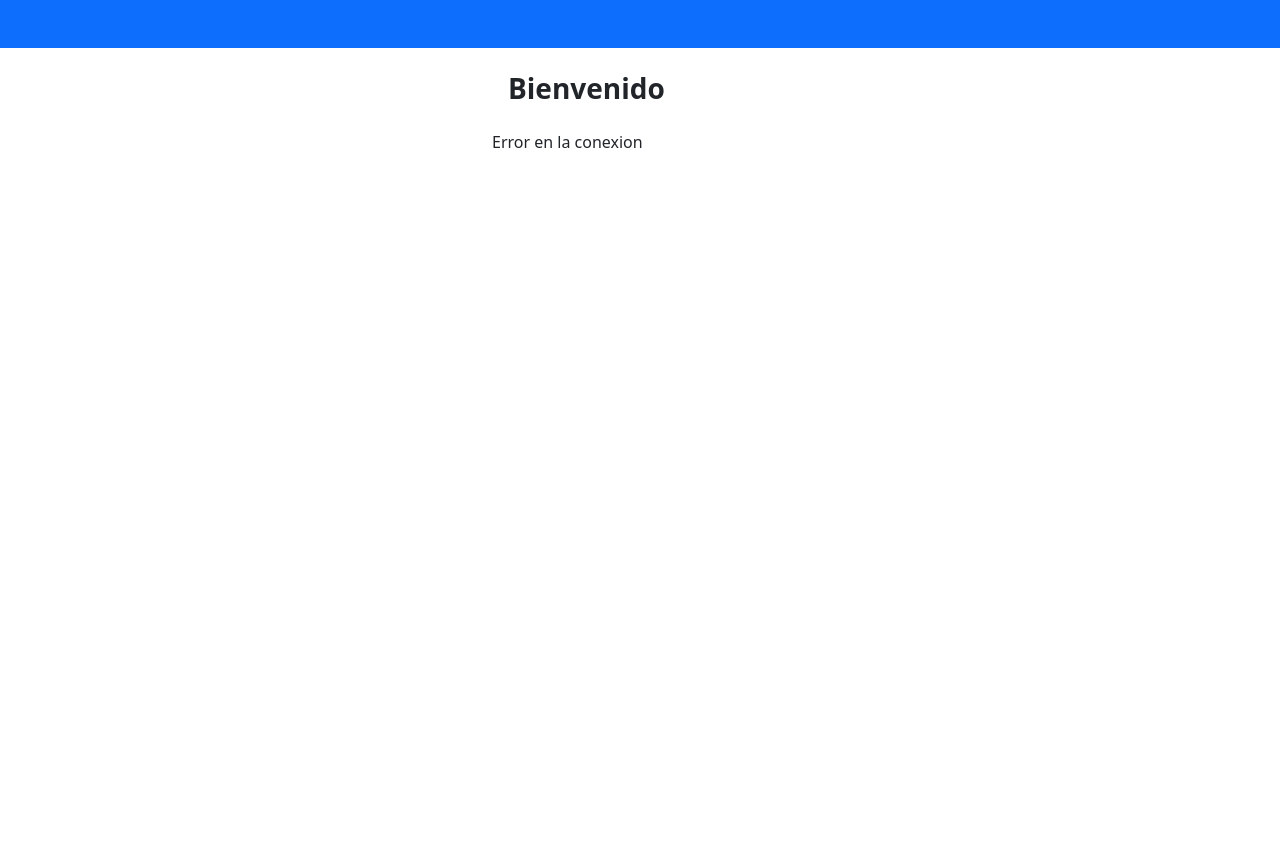
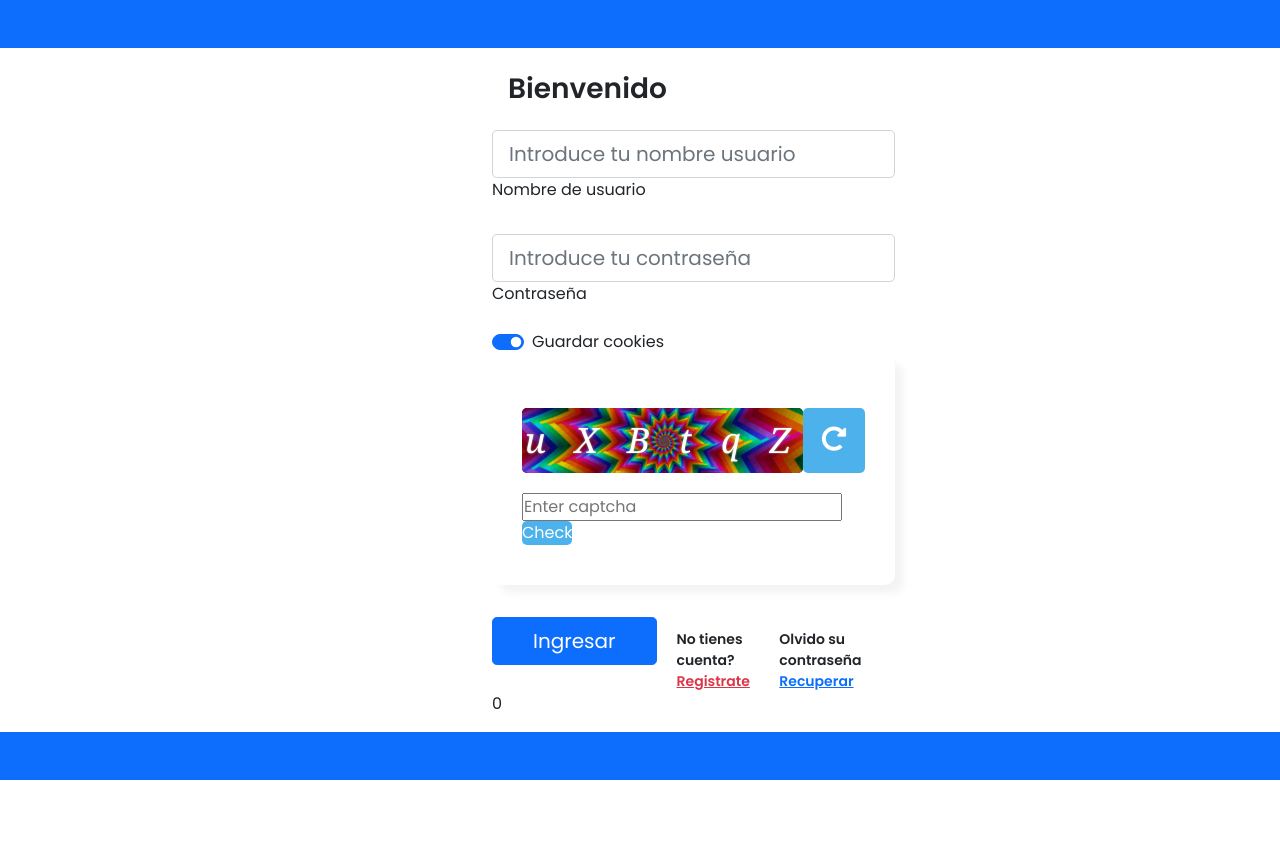
Before and after one commit to NotAngelexe/AvanceLoggin, a PHP site: page /login.php in a window 1280 px wide. Run offline with PHP 8.4, Linux system fonts and the light colour scheme; data that the repository does not hold is empty.

Commit message:
Ya solo falan las cookies wtf

```diff
--- a/login/conexion.php
+++ b/login/conexion.php
@@ -1,9 +1,9 @@
 <?php
 ###Conexion a la base de datos
- $servidor='localhost:33065';
+ $servidor='localhost:3306';
  $cuenta='root';
  $password='';
- $bd='usuario';
+ $bd='usuarios';
 
  //conexion a la base de datos
  $conexion = new mysqli($servidor,$cuenta,$password,$bd);
--- a/login/login.php
+++ b/login/login.php
@@ -1,6 +1,6 @@
 <?php
 session_start();
-    $_SESSION['intentosLogin']=0;
+$_SESSION['intentosLogin'] = 0;
 ?>
 <!DOCTYPE html>
 <html lang="en">
@@ -9,14 +9,18 @@
     <meta charset="UTF-8">
     <meta http-equiv="X-UA-Compatible" content="IE=edge">
     <meta name="viewport" content="width=device-width, initial-scale=1.0">
-    <link rel="stylesheet" type="text/css" href="../css/main.css" />
-    <link rel="icon" type="image/jpg" href="../media/logo.png"/>
-    <link href="https://cdn.jsdelivr.net/npm/bootstrap@5.0.2/dist/css/bootstrap.min.css" rel="stylesheet" integrity="sha384-EVSTQN3/azprG1Anm3QDgpJLIm9Nao0Yz1ztcQTwFspd3yD65VohhpuuCOmLASjC" crossorigin="anonymous">
+    <link rel="stylesheet" type="text/css" href="../css/main.css"/>
+    <link rel="stylesheet" href="style.css">
+    <link rel="stylesheet" href="https://cdnjs.cloudflare.com/ajax/libs/font-awesome/5.15.3/css/all.min.css"/>
+    <link rel="icon" type="image/jpg" href="../media/logo.png" />
+    <link href="https://cdn.jsdelivr.net/npm/bootstrap@5.0.2/dist/css/bootstrap.min.css" rel="stylesheet"
+        integrity="sha384-EVSTQN3/azprG1Anm3QDgpJLIm9Nao0Yz1ztcQTwFspd3yD65VohhpuuCOmLASjC" crossorigin="anonymous">
     <title>Login</title>
 </head>
 
 <body>
-<div class="d-flex flex-column flex-md-row text-center text-md-start justify-content-between py-4 px-4 px-xl-5 bg-primary">
+    <div
+        class="d-flex flex-column flex-md-row text-center text-md-start justify-content-between py-4 px-4 px-xl-5 bg-primary">
         <!-- Copyright -->
         <div class="text-white mb-3 mb-md-0">
         </div>
@@ -35,40 +39,72 @@
                             <h3 class="text-center fw-bold mx-3 mb-0">Bienvenido</h3>
                         </div>
                         <!---------Mensaje extra------------->
-                        <?php include("conexion.php");?>
-                        <?php include("controlador.php");?>
+                        <?php include("conexion.php"); ?>
+                        <?php include("controlador.php"); ?>
 
                         <!-- Ususario -->
                         <div class="form-outline mb-4">
-                            <input type="text" name="usuario" class="form-control form-control-lg" placeholder="Introduce tu nombre usuario" value="<?php if (isset($_COOKIE["name"])) {echo $_COOKIE["name"];} ?>" required/>
+                            <input type="text" name="usuario" class="form-control form-control-lg"
+                                placeholder="Introduce tu nombre usuario"
+                                value="<?php if (isset($_COOKIE["name"])) {
+                                echo $_COOKIE["name"];
+                            } ?>" required />
                             <label class="form-label" for="form3Example3">Nombre de usuario</label>
                         </div>
 
                         <!-- Password -->
                         <div class="form-outline mb-3">
-                            <input type="password" name="pass" class="form-control form-control-lg" placeholder="Introduce tu contraseña" value="<?php if (isset($_COOKIE["pass"])) {echo $_COOKIE["pass"];} ?>" required/>
+                            <input type="password" name="pass" class="form-control form-control-lg"
+                                placeholder="Introduce tu contraseña"
+                                value="<?php if (isset($_COOKIE["pass"])) {
+                                echo $_COOKIE["pass"];
+                            } ?>" required />
                             <label class="form-label" for="form3Example4">Contraseña</label>
                         </div>
 
                         <div class="form-check form-switch">
-                            <input class="form-check-input" type="checkbox" id="flexSwitchCheckChecked" name="recordar" checked>
+                            <input class="form-check-input" type="checkbox" id="flexSwitchCheckChecked" name="recordar"
+                                checked>
                             <label class="form-check-label" for="flexSwitchCheckChecked">Guardar cookies</label>
+                        </div>
+
+                        <div class="wrapper">
+                            <div class="captcha-area">
+                                <div class="captcha-img">
+                                    <img src="captcha-bg.gif" alt="Captch Background">
+                                    <span class="captcha"></span>
+                                </div>
+                                <button class="reload-btn"><i class="fas fa-redo-alt"></i></button>
+                            </div>
+                            <form action="#" class="input-area">
+                                <input type="text" placeholder="Enter captcha" maxlength="6" spellcheck="false"
+                                    required>
+                                <button class="check-btn">Check</button>
+                            </form>
+                            <div class="status-text"></div>
                         </div>
 
                         <div class=" d-flex  text-center text-lg-start mt-4 pt-2 flex-row justify-content-between">
                             <div style="margin-right:20px">
-                            <button type="submit" name="btn-ingresar" value="enviar" class="btn btn-primary btn-lg" style="padding-left: 2.5rem; padding-right: 2.5rem;">Ingresar</button>
-
+                                <button type="submit" name="btn-ingresar" value="enviar" class="btn btn-primary btn-lg"
+                                    style="padding-left: 2.5rem; padding-right: 2.5rem;">Ingresar</button>
                             </div>
-                            <p class="small fw-bold mt-2 pt-1 mb-0">No tienes cuenta? <a href="register.php" class="link-danger">Registrate</a></p>
-                            <p class="small fw-bold mt-2 pt-1 mb-0">Olvido su contraseña <a href="#" class="link-prymary">Recuperar</a></p>
+                            <br>
+                            <p class="small fw-bold mt-2 pt-1 mb-0">No tienes cuenta? <a href="register.php"
+                                    class="link-danger">Registrate</a></p>
+                            <br>
+                            <p class="small fw-bold mt-2 pt-1 mb-0">Olvido su contraseña <a href="#"
+                                    class="link-prymary">Recuperar</a></p>
                         </div>
-                        <p> <?php echo $_SESSION['intentosLogin'] ?></p>
+                        <p>
+                            <?php echo $_SESSION['intentosLogin'] ?>
+                        </p>
                     </form>
                 </div>
             </div>
         </div>
-        <div class="d-flex flex-column flex-md-row text-center text-md-start justify-content-between py-4 px-4 px-xl-5 bg-primary">
+        <div
+            class="d-flex flex-column flex-md-row text-center text-md-start justify-content-between py-4 px-4 px-xl-5 bg-primary">
             <!-- Copyright -->
             <div class="text-white mb-3 mb-md-0">
             </div>
@@ -76,7 +112,10 @@
         </div>
 
     </section>
-    <script src="https://cdn.jsdelivr.net/npm/bootstrap@5.0.2/dist/js/bootstrap.bundle.min.js" integrity="sha384-MrcW6ZMFYlzcLA8Nl+NtUVF0sA7MsXsP1UyJoMp4YLEuNSfAP+JcXn/tWtIaxVXM" crossorigin="anonymous"></script>
+    <script src="https://cdn.jsdelivr.net/npm/bootstrap@5.0.2/dist/js/bootstrap.bundle.min.js"
+        integrity="sha384-MrcW6ZMFYlzcLA8Nl+NtUVF0sA7MsXsP1UyJoMp4YLEuNSfAP+JcXn/tWtIaxVXM"
+        crossorigin="anonymous"></script>
+        <script src="script.js"></script>
 </body>
 
 </html>
--- /dev/null
+++ b/login/script.js
@@ -0,0 +1,45 @@
+const captcha = document.querySelector(".captcha"),
+reloadBtn = document.querySelector(".reload-btn"),
+inputField = document.querySelector(".input-area input"),
+checkBtn = document.querySelector(".check-btn"),
+statusTxt = document.querySelector(".status-text");
+
+//storing all captcha characters in array
+let allCharacters = ['A', 'B', 'C', 'D', 'E', 'F', 'G', 'H', 'I', 'J', 'K', 'L', 'M', 'N', 'O',
+                     'P', 'Q', 'R', 'S', 'T', 'U', 'V', 'W', 'X', 'Y', 'Z', 'a', 'b', 'c', 'd',
+                     'e', 'f', 'g', 'h', 'i', 'j', 'k', 'l', 'm', 'n', 'o', 'p', 'q', 'r', 's',
+                     't', 'u', 'v', 'w', 'x', 'y', 'z', 0, 1, 2, 3, 4, 5, 6, 7, 8, 9];
+function getCaptcha(){
+  for (let i = 0; i < 6; i++) { //getting 6 random characters from the array
+    let randomCharacter = allCharacters[Math.floor(Math.random() * allCharacters.length)];
+    captcha.innerText += ` ${randomCharacter}`; //passing 6 random characters inside captcha innerText
+  }
+}
+getCaptcha();
+reloadBtn.addEventListener("click", ()=>{
+  removeContent();
+  getCaptcha();
+});
+
+checkBtn.addEventListener("click", e =>{
+  e.preventDefault();
+  statusTxt.style.display = "block";
+  let inputVal = inputField.value.split('').join(' ');
+  if(inputVal == captcha.innerText){ //Si coincide
+    statusTxt.style.color = "#4db2ec";
+    statusTxt.innerText = "No eres un robot xd";
+    setTimeout(()=>{ //Borra el contenido y espera 2 seg
+      removeContent();
+      getCaptcha();
+    }, 2000);
+  }else{
+    statusTxt.style.color = "#ff0000";
+    statusTxt.innerText = "Captcha not matched. Please try again!";
+  }
+});
+
+function removeContent(){
+ inputField.value = "";
+ captcha.innerText = "";
+ statusTxt.style.display = "none";
+}
--- /dev/null
+++ b/login/style.css
@@ -0,0 +1,170 @@
+/* Import Google font - Poppins & Noto */
+@import url('https://fonts.googleapis.com/css2?family=Noto+Serif:ital@1&family=Poppins:wght@400;500;600&display=swap');
+*{
+  margin: 0;
+  padding: 0;
+  box-sizing: border-box;
+  font-family: "Poppins", sans-serif;
+}
+::selection{
+  color: #fff;
+  background: #4db2ec;
+}
+/* body{
+  display: flex;
+  align-items: center;
+  justify-content: center;
+  min-height: 100vh;
+  background: #4db2ec;
+} */
+.wrapper{
+  max-width: 485px;
+  width: 100%;
+  background: #fff;
+  padding: 22px 30px 40px;
+  border-radius: 10px;
+  box-shadow: 8px 8px 8px rgba(0, 0, 0, 0.05);
+}
+
+.wrapper header{
+  color: #4db2ec;
+  font-size: 33px;
+  font-weight: 500;
+  text-align: center;
+}
+.wrapper .captcha-area{
+  display: flex;
+  height: 65px;
+  margin: 30px 0 20px;
+  align-items: center;
+  justify-content: space-between;
+}
+.captcha-area .captcha-img{
+  height: 100%;
+  width: 345px;
+  user-select: none;
+  background: #000;
+  border-radius: 5px;
+  position: relative;
+}
+.captcha-img img{
+  width: 100%;
+  height: 100%;
+  object-fit: cover;
+  border-radius: 5px;
+  opacity: 0.95;
+}
+.captcha-img .captcha{
+  position: absolute;
+  left: 50%;
+  top: 50%;
+  width: 100%;
+  color: #fff;
+  font-size: 35px;
+  text-align: center;
+  letter-spacing: 10px;
+  transform: translate(-50%, -50%);
+  text-shadow: 0px 0px 2px #b1b1b1;
+  font-family: 'Noto Serif', serif;
+}
+.wrapper button{
+  outline: none;
+  border: none;
+  color: #fff;
+  cursor: pointer;
+  background: #4db2ec;
+  border-radius: 5px;
+  transition: all 0.3s ease;
+}
+.wrapper button:hover{
+  background: #2fa5e9;
+}
+.captcha-area .reload-btn{
+  width: 75px;
+  height: 100%;
+  font-size: 25px;
+}
+.captcha-area .reload-btn i{
+  transition: transform 0.3s ease;
+}
+.captcha-area .reload-btn:hover i{
+  transform: rotate(15deg);
+}
+.wrapper .input-area{
+  height: 60px;
+  width: 100%;
+  position: relative;
+}
+.input-area input{
+  width: 100%;
+  height: 100%;
+  outline: none;
+  padding-left: 20px;
+  font-size: 20px;
+  border-radius: 5px;
+  border: 1px solid #bfbfbf;
+}
+.input-area input:is(:focus, :valid){
+  padding-left: 19px;
+  border: 2px solid #4db2ec;
+}
+.input-area input::placeholder{
+  color: #bfbfbf;
+}
+.input-area .check-btn{
+  position: absolute;
+  right: 7px;
+  top: 50%;
+  font-size: 17px;
+  height: 45px;
+  padding: 0 20px;
+  opacity: 0;
+  pointer-events: none;
+  transform: translateY(-50%);
+}
+.input-area input:valid + .check-btn{
+  opacity: 1;
+  pointer-events: auto;
+}
+.wrapper .status-text{
+  display: none;
+  font-size: 18px;
+  text-align: center;
+  margin: 20px 0 -5px;
+}
+
+@media (max-width: 506px){
+  body{
+    padding: 0 10px;
+  }
+  .wrapper{
+    padding: 22px 25px 35px;
+  }
+  .wrapper header{
+    font-size: 25px;
+  }
+  .wrapper .captcha-area{
+    height: 60px;
+  }
+  .captcha-area .captcha{
+    font-size: 28px;
+    letter-spacing: 5px;
+  }
+  .captcha-area .reload-btn{
+    width: 60px;
+    margin-left: 5px;
+    font-size: 20px;
+  }
+  .wrapper .input-area{
+    height: 55px;
+  }
+  .input-area .check-btn{
+    height: 40px;
+  }
+  .wrapper .status-text{
+    font-size: 15px;
+  }
+  .captcha-area .captcha-img{
+    width: 250px;
+  }
+}
```
Also changed, not shown: login/index.php (added, +29 -0 lines), login/captcha-bg.gif (added). Lines whose indentation alone changed are shown as unchanged.
